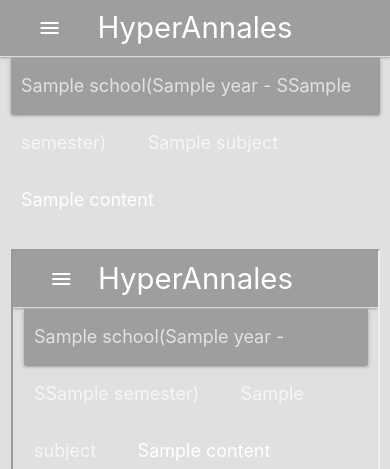
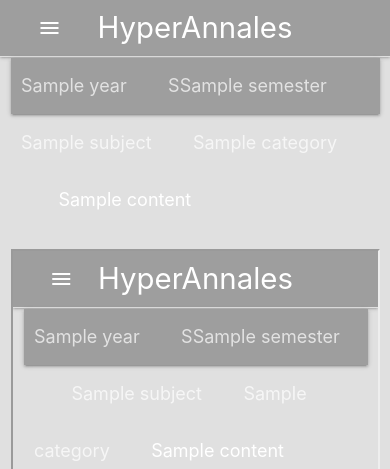
Before and after one commit to Hyperion60/HyperAnnales3, a Django app: template templates/static_content/get/pdf_model.html in a window 390 px wide. Shown: the top 469 px of the page. Run offline with Django 3.2, Linux system fonts and the light colour scheme; the template is opened without the code that fills it: most values are stand-ins (such as "Sample title", 1, 10 or a date in 2020); some libraries are stand-ins or nearby versions.

Commit message:
get(file): Remove mobile breadcrumbs handle

```diff
--- a/templates/static_content/get/pdf_model.html
+++ b/templates/static_content/get/pdf_model.html
@@ -1,16 +1,7 @@
 {% extends "base.html" %}
 {% block content %}
 <div class="row">
-    <nav class="hide-on-med-and-up">
-        <div class="nav-wrapper grey">
-            <div class="col s12">
-                <a href="#" class="breadcrumb">{{ school.school }}({{ year.year }} - S{{ semester.semester }})</a>
-                <a href="/{{ school.school }}/{{ year.year }}/{{ semester.semester }}/{{ subject.subject }}/" class="breadcrumb">{{ subject.subject }}</a>
-                <a href="#" class="breadcrumb">{{ file.content.name }}</a>
-            </div>
-        </div>
-    </nav>
-    <nav class="hide-on-small-only">
+    <nav>
         <div class="nav-wrapper grey">
             <div class="col m12">
                 <a href="/{{ school.school }}/{{ year.year }}" class="breadcrumb">{{ year.year }}</a>
```
